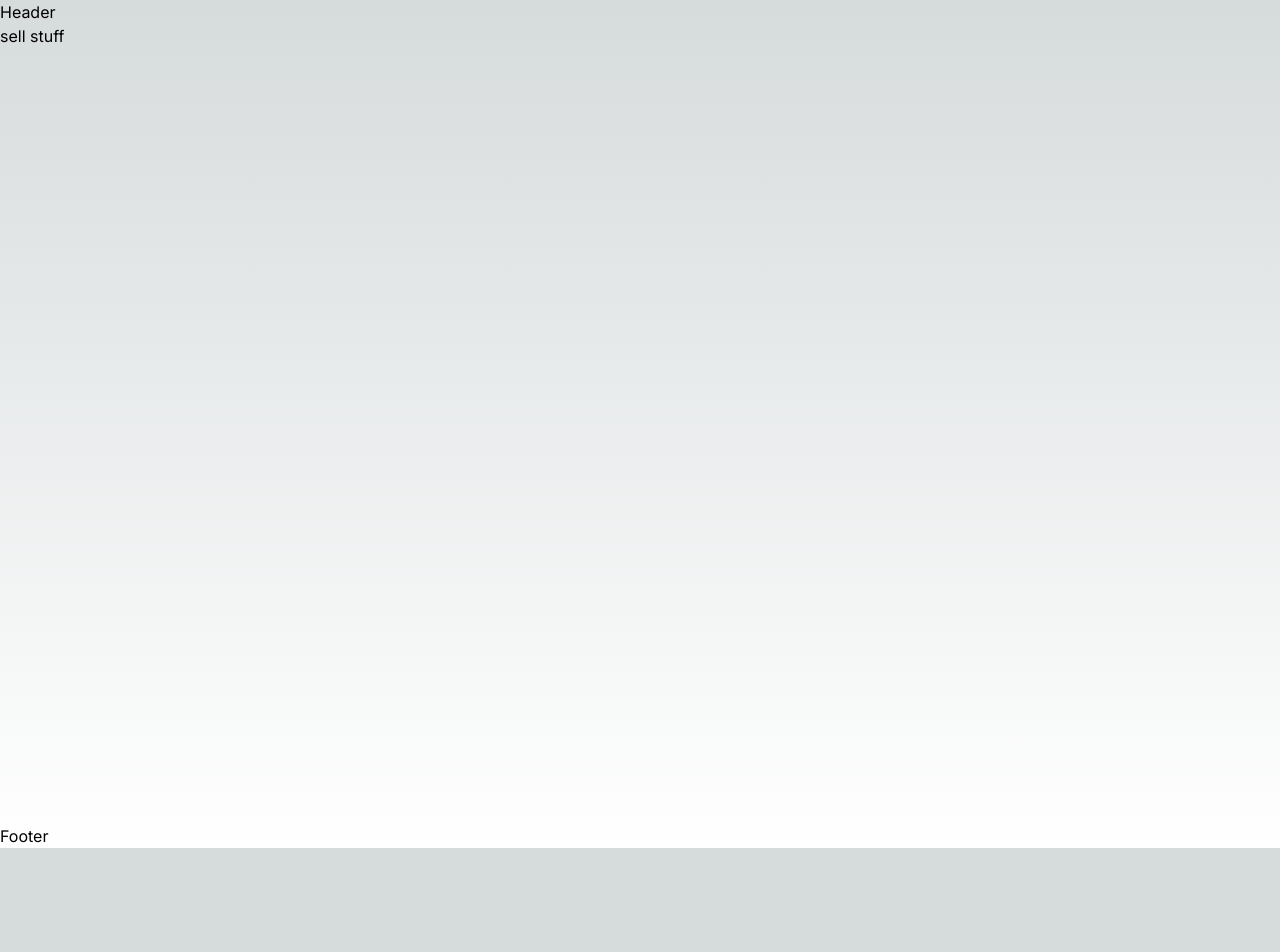
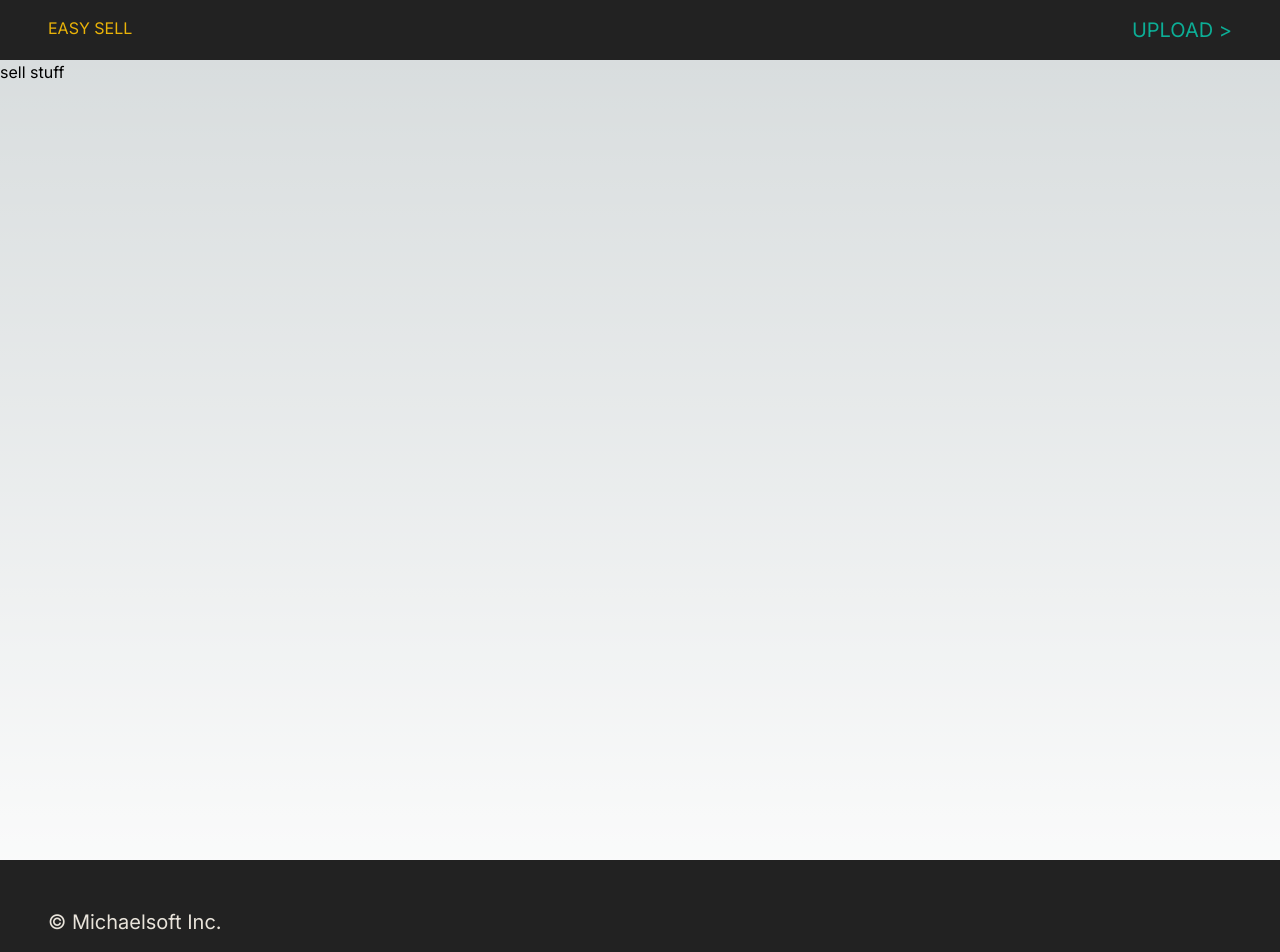
Before and after one commit to mjr2595/sell-stuff, a Next.js app: page / in a window 1280 px wide. Shown: the top 952 px of the page. Before the commit the page ends 848 px from the top, so only its background shows below. Built offline with nearby package versions, Linux system fonts and the light colour scheme.

Commit message:
chore: Update layout to pass font prop to Header and Footer components

```diff
--- a/app/layout.tsx
+++ b/app/layout.tsx
@@ -19,9 +19,9 @@ export default function RootLayout({
   return (
     <html lang="en">
       <body className={inter.className}>
-        <Header />
+        <Header font="inter" />
         {children}
-        <Footer />
+        <Footer font="inter" />
       </body>
     </html>
   );
--- a/components/Footer.tsx
+++ b/components/Footer.tsx
@@ -1,5 +1,13 @@
-const Footer = () => {
-  return <div>Footer</div>;
+const Footer = ({ font }: { font: string }) => {
+  return (
+    <footer className="py-12 bg-gray-952 text-gray-953">
+      <div
+        className={`max-w-[100rem] px-12 mx-auto flex justify-between ${font}`}
+      >
+        <p className="text-xl">© Michaelsoft Inc.</p>
+      </div>
+    </footer>
+  );
 };
 
 export default Footer;
--- a/components/Header.tsx
+++ b/components/Header.tsx
@@ -1,5 +1,23 @@
-const Header = () => {
-  return <div>Header</div>;
+import Link from "next/link";
+
+const Header = ({ font }: { font: string }) => {
+  return (
+    <header className="py-2 bg-gray-952 ">
+      <div className="max-w-[100rem] px-12 mx-auto flex justify-between">
+        <Link href="/">
+          <h1 className={`uppercase text-yellow-500 text-center py-2 ${font}`}>
+            Easy Sell
+          </h1>
+        </Link>
+        <Link
+          href="/products/upload"
+          className="uppercase text-green-951 text-xl py-2 hover:text-yellow-700"
+        >
+          Upload {">"}
+        </Link>
+      </div>
+    </header>
+  );
 };
 
 export default Header;
```
